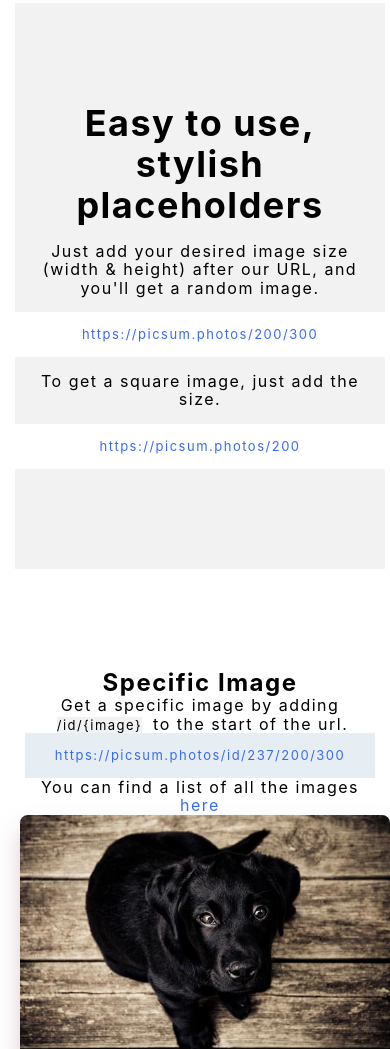
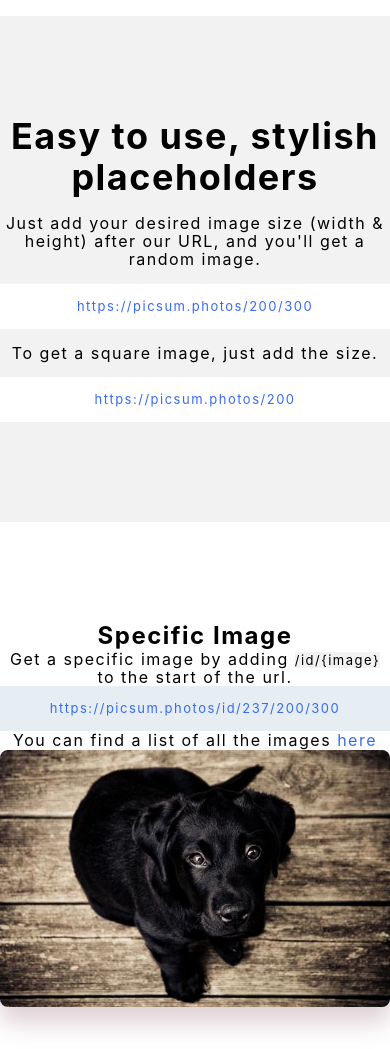
Before and after one commit to yudzeshka/yudzeshka.github.io, a plain HTML site: page hometask9/picsum/index.html in a window 390 px wide. Shown: the part 616-1665 px from the top of the page. Drawn offline with Linux system fonts and the light colour scheme.

Commit message:
bugs fixed

```diff
--- a/hometask9/picsum/styles/style.css
+++ b/hometask9/picsum/styles/style.css
@@ -136,7 +136,7 @@ a {
 @media only screen and (max-width: 700px) {
   * {
     text-align: center;
-    margin: 0 5px;
+    margin: auto;
     justify-content: center;
   }
   .image-right,
@@ -151,7 +151,6 @@ a {
   .img,
   .pre {
     width: 100%;
-    margin: 0 5px;
     text-align: center;
   }
   .link {
```
